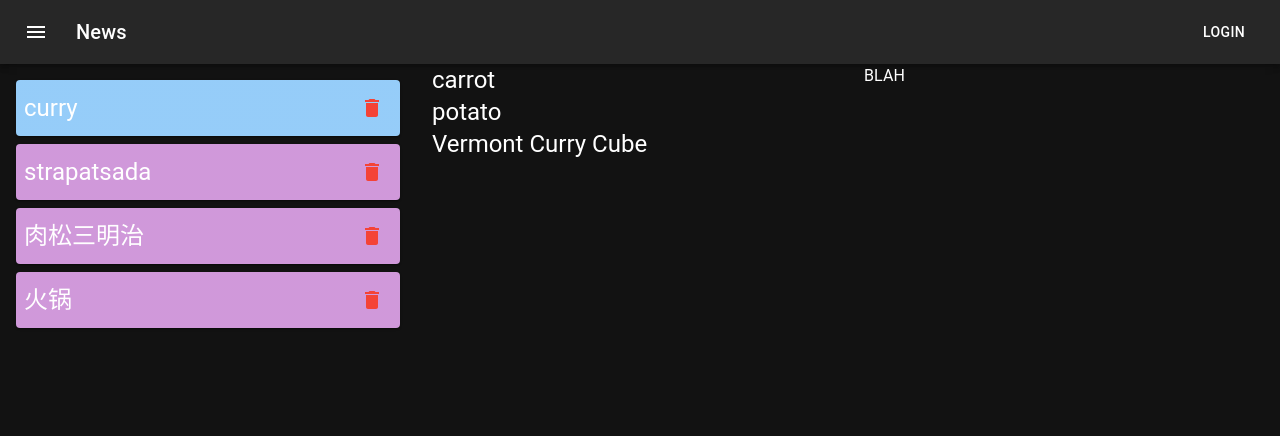
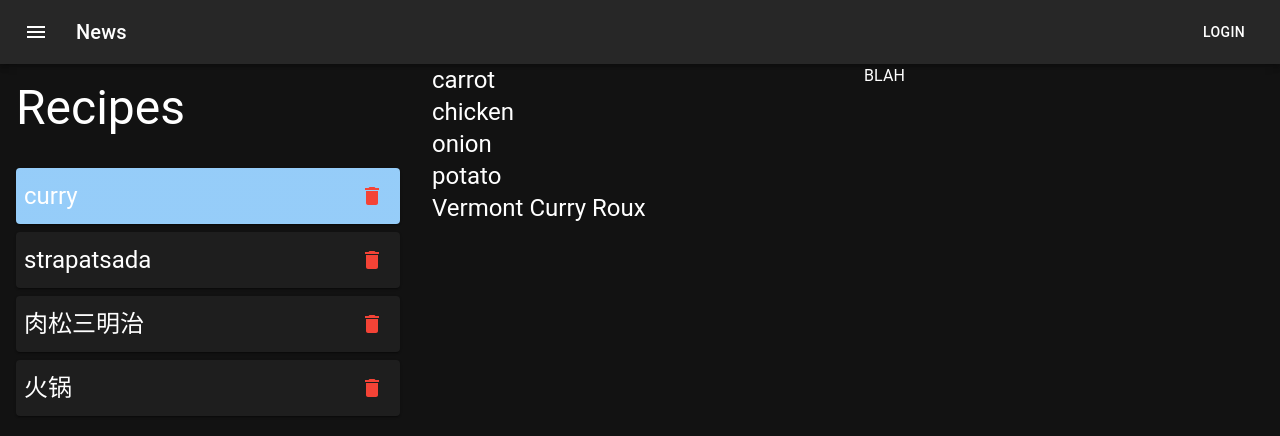
Before and after one commit to Borghese-Gladiator/next-pwa-home-cooking, a Next.js app in the folder app/: page / in a window 1280 px wide. Both pictures are taken after a click on the button "curry". Shown: the top 436 px of the page. Built offline with nearby package versions, Linux system fonts and the light colour scheme.

Commit message:
feat: load initial recipes from constants

```diff
--- a/app/src/pages/index.js
+++ b/app/src/pages/index.js
@@ -5,9 +5,10 @@ import { Inter } from 'next/font/google'
 import { Box, Card, CardActionArea, Grid, IconButton, List, ListItem, ListItemText, Paper, Stack, Typography } from '@mui/material'
 import Navbar from '@/components/Navbar';
 import DeleteIcon from '@mui/icons-material/Delete';
+import { recipes } from '@/utils/constants';
 
 
-export default function Home({ recipes }) {
+export default function Home() {
   const recipeNameList = recipes.map(({ name }) => name);
   const [selected, setSelected] = useState([]);
   const selectedIngredients = useMemo(() => {
@@ -15,7 +16,7 @@ export default function Home({ recipes }) {
       const recipe = recipes.find(({ name }) => name === curr);
       return acc.concat(recipe.ingredientList)
     }, []);
-    ingredients.sort((a, b) => a.localeCompare(b))
+    ingredients.sort(({ name: nameA }, { name: nameB }) => nameA.localeCompare(nameB))
     return ingredients;
   }, [selected])
   const addSelected = (name) => {
@@ -40,12 +41,13 @@ export default function Home({ recipes }) {
       <main>
         <Grid container direction="row" spacing={2}>
           <Grid item xs={12} sm={6} md={4}>
+            <Typography variant="h3" p={2}>Recipes</Typography>
             <Stack spacing={1} p={2}>
               {recipeNameList.map((name) => (
                 <Card sx={{
                   display: "flex",
                   p: 1,
-                  backgroundColor: selected.includes(name) ? "primary.main" : "secondary.main"
+                  backgroundColor: selected.includes(name) ? "primary.main" : ""
                 }}>
                   <CardActionArea onClick={() => addSelected(name)}>
                     <Typography variant="h5">{name}</Typography>
@@ -58,8 +60,8 @@ export default function Home({ recipes }) {
             </Stack>
           </Grid>
           <Grid item xs={12} sm={6} md={4}>
-            {selectedIngredients.map((ingredient) => (
-              <Typography variant="h5">{ingredient}</Typography>
+            {selectedIngredients.map(({ name }) => (
+              <Typography variant="h5">{name}</Typography>
             ))}
           </Grid>
           <Grid item xs={12} sm={6} md={4}>
@@ -70,57 +72,3 @@ export default function Home({ recipes }) {
     </>
   )
 }
-
-export async function getStaticProps() {
-  // const res = await fetch('https://.../posts')
-  // const posts = await res.json()
-  const recipes = [{
-    name: "curry",
-    ingredientList: ["carrot", "potato", "Vermont Curry Cube", ],
-  }, {
-    name: "strapatsada",
-    ingredientList: ["olive oil", "feta cheese", "white bread", "egg", "tomato",],
-  }, {
-    name: "肉松三明治",
-    ingredientList: ["肉松", "cucumber", "white bread", "mayonnaise"],
-  }, {
-    name: "火锅",
-    ingredientList: ["丸子", "nappa cabbage", "shiitake mushroom", "enoki mushroom", "daikon", "carrot", "沙茶酱", "芝麻将", "garlic", 'cilantro', 'scallions'],
-  }];
-
-  return {
-    props: {
-      recipes,
-    },
-  }
-}
-
-/*
-const recipes = [{
-  name: "curry",
-  ingredientList: [{
-    name: 'provolone cheese',
-    location: 'dairy',
-    store: 'western',
-  }],
-}, {
-  name: "肉松三明治",
-  ingredientList: [{
-    name: '肉松',
-    location: 'aisle',
-    store: 'asian',
-  }, {
-    name: 'bread',
-    location: 'aisle',
-    store: 'western',
-  }, {
-    name: 'mayonnaise',
-    location: 'aisle',
-    store: 'western',
-  }, {
-    name: 'cucmbers',
-    location: 'produce',
-    store: 'western',
-  }],
-}];
-*/
--- /dev/null
+++ b/app/src/utils/constants.js
@@ -0,0 +1,136 @@
+export const recipes = [{
+  name: "curry",
+  ingredientList: [{
+    name: "carrot",
+    category: "produce",
+  }, {
+    name: "potato",
+    category: "produce",
+  }, {
+    name: "chicken",
+    category: "meat",
+  }, {
+    name: "onion",
+    category: "produce",
+  }, {
+    name: "Vermont Curry Roux",
+    category: "misc",
+  }],
+}, {
+  name: "strapatsada",
+  ingredientList: [{
+    name: "olive oil",
+    category: "aisle",
+  }, {
+    name: "feta cheese",
+    category: "dairy",
+  }, {
+    name: "white bread",
+    category: "aisle",
+  }, {
+    name: "egg",
+    category: "dairy",
+  }, {
+    name: "tomato",
+    category: "produce",
+  }],
+}, {
+  name: "肉松三明治",
+  ingredientList: [{
+    name: "肉松",
+    category: "meat",
+  }, {
+    name: "cucumber",
+    category: "produce",
+  }, {
+    name: "white bread",
+    category: "aisle",
+  }, {
+    name: "mayonnaise",
+    category: "sauce",
+  }],
+}, {
+  name: "火锅",
+  ingredientList: [{
+    name: "丸子",
+    category: "meat",
+  }, {
+    name: "nappa cabbage",
+    category: "produce",
+  }, {
+    name: "shiitake mushroom",
+    category: "produce",
+  }, {
+    name: "enoki mushroom",
+    category: "produce",
+  }, {
+    name: "daikon",
+    category: "produce",
+  }, {
+    name: "carrot",
+    category: "produce",
+  }, {
+    name: "沙茶酱",
+    category: "sauce",
+  }, {
+    name: "芝麻将",
+    category: "misc",
+  }, {
+    name: "garlic",
+    category: "produce",
+  }, {
+    name: "cilantro",
+    category: "produce",
+  }, {
+    name: "scallions",
+    category: "produce",
+  }],
+}];
+
+
+/*
+RAW INPUT to ChatGPT
+input = [{
+  name: "curry",
+  ingredientList: ["carrot", "potato", "chicken", "onion", "Vermont Curry Roux"],
+}, {
+  name: "strapatsada",
+  ingredientList: ["olive oil", "feta cheese", "white bread", "egg", "tomato",],
+}, {
+  name: "肉松三明治",
+  ingredientList: ["肉松", "cucumber", "white bread", "mayonnaise"],
+}, {
+  name: "火锅",
+  ingredientList: ["丸子", "nappa cabbage", "shiitake mushroom", "enoki mushroom", "daikon", "carrot", "沙茶酱", "芝麻将", "garlic", 'cilantro', 'scallions'],
+}];
+
+PROMPT
+Given the following list of ingredients, categorize each ingredient into one of the following: ['dairy', 'aisle', 'produce', 'deli', 'meat']
+
+Write the output in the following format:
+output = [{
+  name: "curry",
+  ingredientList: [{
+    name: "carrot",
+    category: "produce",
+  }, {
+    name: "potato",
+    category: "produce",
+  }, {
+    name: "chicken",
+    category: "meat",
+  }, {
+    name: "onion",
+    category: "produce",
+  }, {
+    name: "Vermont Curry Roux",
+    category: "misc",
+  }],
+}];
+
+Ingredient List
+{
+  name: "strapatsada",
+  ingredientList: ["olive oil", "feta cheese", "white bread", "egg", "tomato",],
+},
+*/
```
